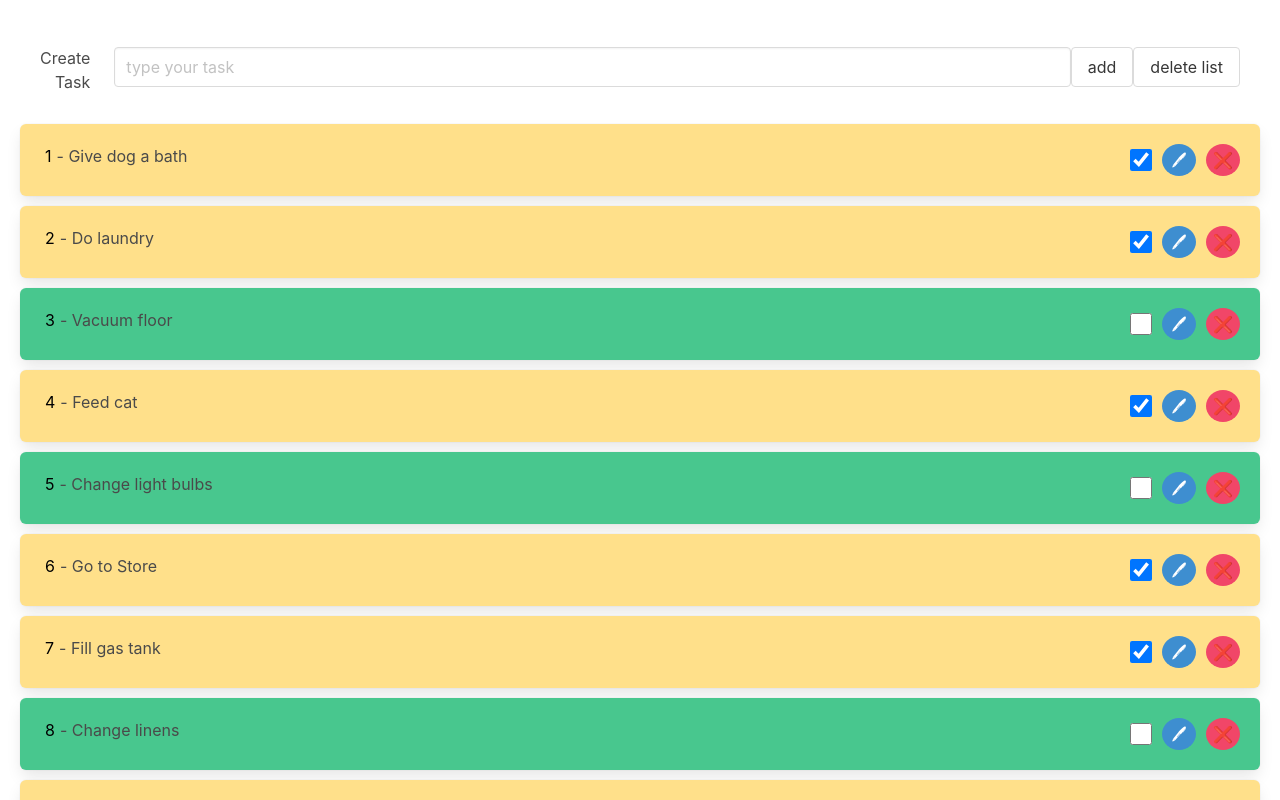
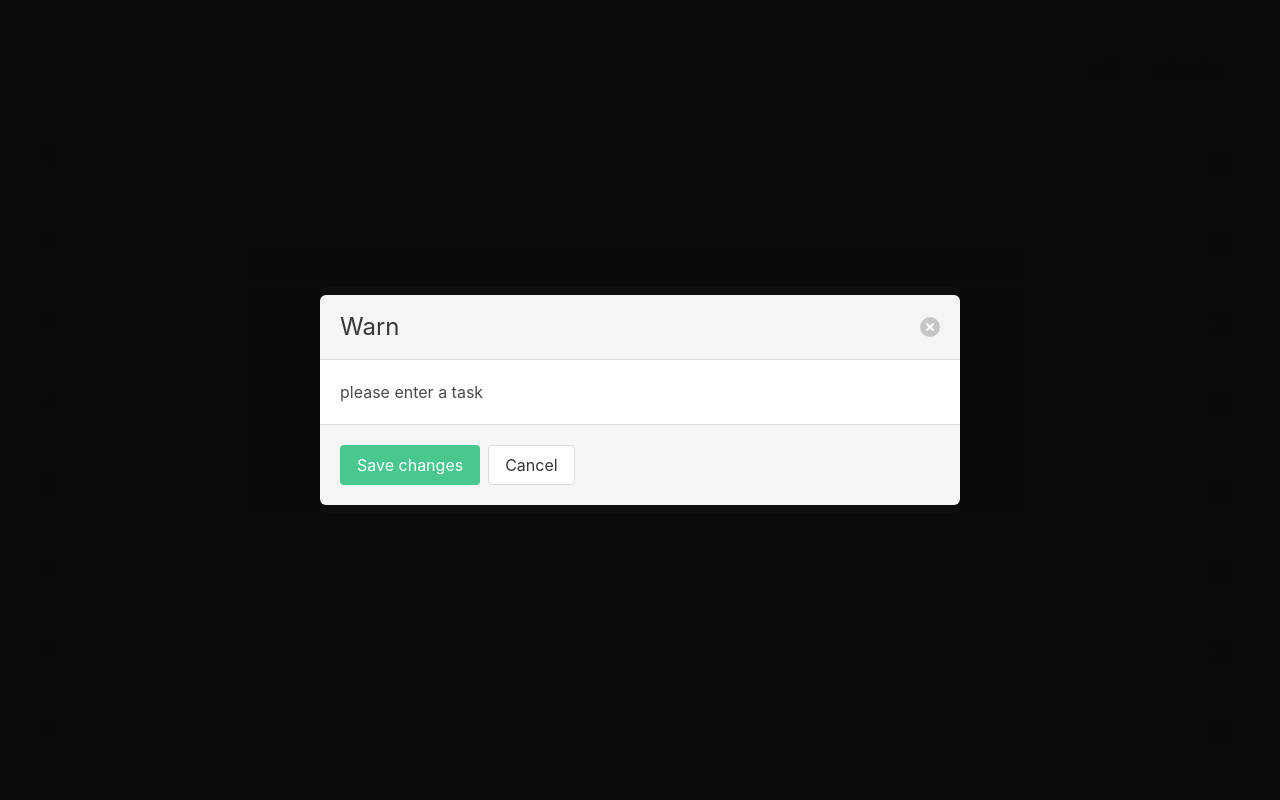
Before and after one commit to GineHyte/hello-world, a React (Create React App) app: page / in a window 1280 px wide. Shown: the top 800 px of the page. Built offline with nearby package versions, Linux system fonts and the light colour scheme.

Commit message:
modal start

```diff
--- a/src/todo/modal.js
+++ b/src/todo/modal.js
@@ -1,23 +1,29 @@
-function Modal(children, title) {
-    const closeModal = () =>{
-        var modal = document.getElementById("modal");
+function Modal(props) {
+    const closeModal = (e) =>{
+        var modal = e.target.parentElement.parentElement.parentElement;
+        console.log(modal);
         modal.className = "modal";
     }
 
+    const save = (e, title) =>{
+        closeModal(e, title);
+        console.log("save");
+    }
+
     return (
-        <div class="modal">
-        <div class="modal-background"></div>
-        <div class="modal-card">
-            <header class="modal-card-head">
-            <p class="modal-card-title">Modal title</p>
-            <button class="delete" aria-label="close"></button>
+        <div className="modal is-active">
+        <div className="modal-background"></div>
+        <div className="modal-card">
+            <header className="modal-card-head">
+            <p className="modal-card-title">{props.title}</p>
+            <button className="delete" onClick={closeModal} aria-label="close"></button>
             </header>
-            <section class="modal-card-body">
-            <!-- Content ... -->
+            <section className="modal-card-body">
+                {props.children}
             </section>
-            <footer class="modal-card-foot">
-            <button class="button is-success">Save changes</button>
-            <button class="button">Cancel</button>
+            <footer className="modal-card-foot">
+            <button className="button is-success" onClick={(e)=>save(e,props.title)}>Save changes</button>
+            <button className="button" onClick={closeModal}>Cancel</button>
             </footer>
         </div>
         </div>
--- a/src/todo/todo.js
+++ b/src/todo/todo.js
@@ -1,5 +1,5 @@
 import { useEffect, useState } from "react";
-// import Modal from './todo/modal'
+import Modal from './modal'
 import data from './data.json';
 
 function Todo() {
@@ -11,18 +11,19 @@ function Todo() {
 
 
   const updateData = (e,taskId)=>{
+    for (let i = 0; i < todoList.length; i++) {
+      todoList[i].id = i+1;
+    }
     taskId = taskId+1;
     const todoChecked = todoList.map(obj => {
       if (obj.id === taskId) {
         return {...obj, complete: e.target.checked};
       }
-
       return obj;
     });
 
     setTodoList(todoChecked);
-
-      }
+    }
 
   const onClick = ()=>{
     if(name==" " || name == "" || name.search("  ") > -1){alert("pls enter the task");return}
@@ -40,17 +41,22 @@ function Todo() {
   }
 
   const deleteElement = (e,taskId)=>{
+    for (let i = 0; i < todoList.length; i++) {
+      todoList[i].id = i+1;
+    }
     setTodoList((oldData) => oldData.filter((elem, index) => index !== taskId));
-
   }
 
   const editElement = (e) =>{
-    var id = e.target.parentElement.parentElement.textContent[0]-1;
+    console.log(e.target.parentElement.parentElement.parentElement);
   }
+
 
   return (
     <div className="block">
-      {/* <Modal children={<p>123</p>} closeModal={true} title={'123'}/> */}
+      <div id="edit"><Modal children={<input type="text" className="input"/>} title={'Edit'}/></div>
+      <div id="delete"><Modal children={<p>do you want to delete that?</p>} title={'Delete?'}/></div>
+      <div id="null"><Modal children={<p>please enter a task</p>} title={'Warn'}/></div>
         <form className="input-container" onSubmit={preventReload}>
           <label className="field-label is-normal">Create Task</label>
             <input className="input is-8" type="text" id="name" placeholder="type your task" onChange={handleChange} />
@@ -61,7 +67,7 @@ function Todo() {
         <ul>
         {todoList.map((task, index) => (
             <li key={index}>
-                <div className= {`box ${task.complete?"has-background-warning":"has-background-success"}`}><span>{task.id}</span>{"- "+task.task}
+                <div className= {`box ${task.complete?"has-background-warning":"has-background-success"}`}><span>{index+1}</span>{"- "+task.task}
                 <button className="button is-pulled-right is-danger" onClick={(e)=>deleteElement(e,index)}>❌</button>
                 <button className="button is-pulled-right is-info" onClick={editElement}>🖊</button>
                 <input type="checkbox" className="checkbox is-pulled-right is-info" onChange={(e)=>updateData(e,index)} defaultChecked={task.complete}/>
```
